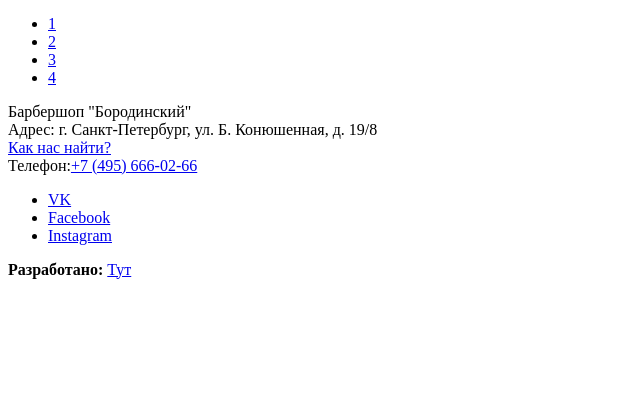
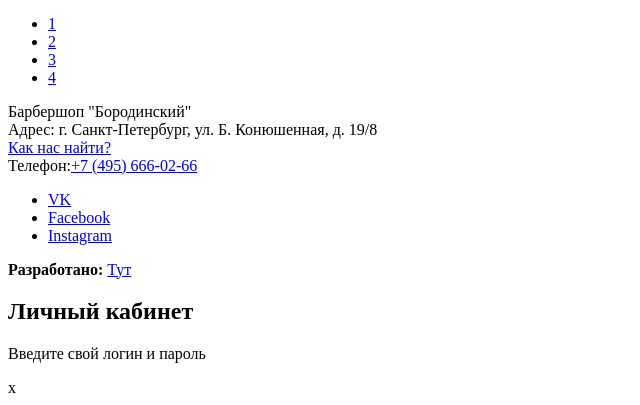
Before and after one commit to zZSIDZz/867841-barbershop-27, a plain HTML site: page catalog.html in a window 1280 px wide. Shown: the part 1089-1494 px from the top of the page, without its empty margins (0-640 px from the left). Before the commit the page ends 1384 px from the top, so only its background shows below. Drawn offline with Linux system fonts and the light colour scheme.

Commit message:
more changes

```diff
--- a/catalog.html
+++ b/catalog.html
@@ -164,5 +164,11 @@
     		<b>Разработано: </b> <a class="" href="https://сайт_разраба">Тут</a>
     	</p>
     </footer>
+        <section class="">
+      <h2>Личный кабинет</h2>
+      <p>Введите свой логин и пароль</p>
+      <!-- Здесь будет форма -->
+      <span class="">x</span>
+    </section>
   </body>
 </html>
```
Also changed, not shown: index.html (+1 -3 lines), 3 other files.
